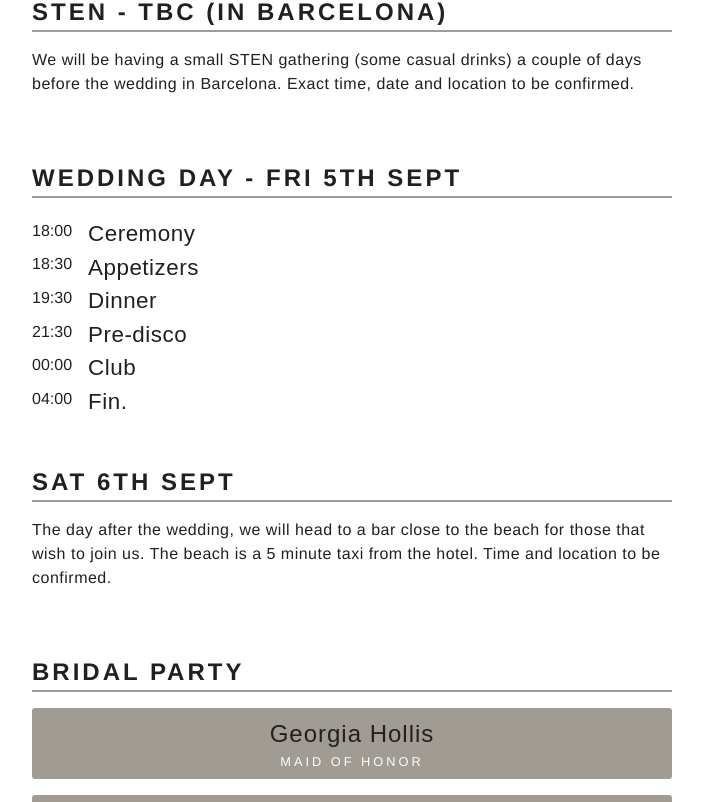
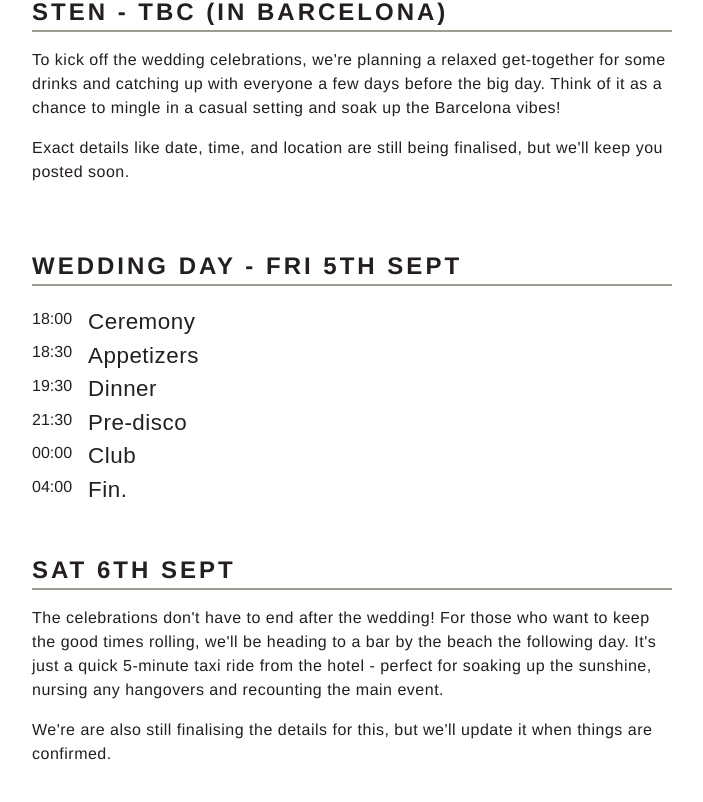
Before and after one commit to 11ac11/wedding-app, a Next.js app: page /itinerary in a window 1280 px wide. Shown: the part 518-1320 px from the top of the page, without its empty margins (288-991 px from the left). Built offline with nearby package versions, Linux system fonts and the light colour scheme; a web font is replaced by a local one.

Commit message:
updated copy on itinerary

```diff
--- a/app/itinerary/page.jsx
+++ b/app/itinerary/page.jsx
@@ -20,7 +20,10 @@ export default async function Itinerary() {
       <div className="info-section">
         <h2 className="uppercase">{`STEN - TBC (in Barcelona)`}</h2>
         <p>
-          {`We will be having a small STEN gathering (some casual drinks) a couple of days before the wedding in Barcelona. Exact time, date and location to be confirmed.`}
+          {`To kick off the wedding celebrations, we're planning a relaxed get-together for some drinks and catching up with everyone a few days before the big day. Think of it as a chance to mingle in a casual setting and soak up the Barcelona vibes!`}
+        </p>
+        <p>
+          {`Exact details like date, time, and location are still being finalised, but we'll keep you posted soon.`}
         </p>
       </div>
       <div className="info-section">
@@ -35,7 +38,10 @@ export default async function Itinerary() {
       <div className="info-section">
         <h2 className="uppercase">Sat 6th Sept</h2>
         <p>
-          {`The day after the wedding, we will head to a bar close to the beach for those that wish to join us. The beach is a 5 minute taxi from the hotel. Time and location to be confirmed.`}
+          {`The celebrations don't have to end after the wedding! For those who want to keep the good times rolling, we'll be heading to a bar by the beach the following day. It's just a quick 5-minute taxi ride from the hotel - perfect for soaking up the sunshine, nursing any hangovers and recounting the main event.`}
+        </p>
+        <p>
+          {`We're are also still finalising the details for this, but we'll update it when things are confirmed.`}
         </p>
       </div>
       <Vips />
```
